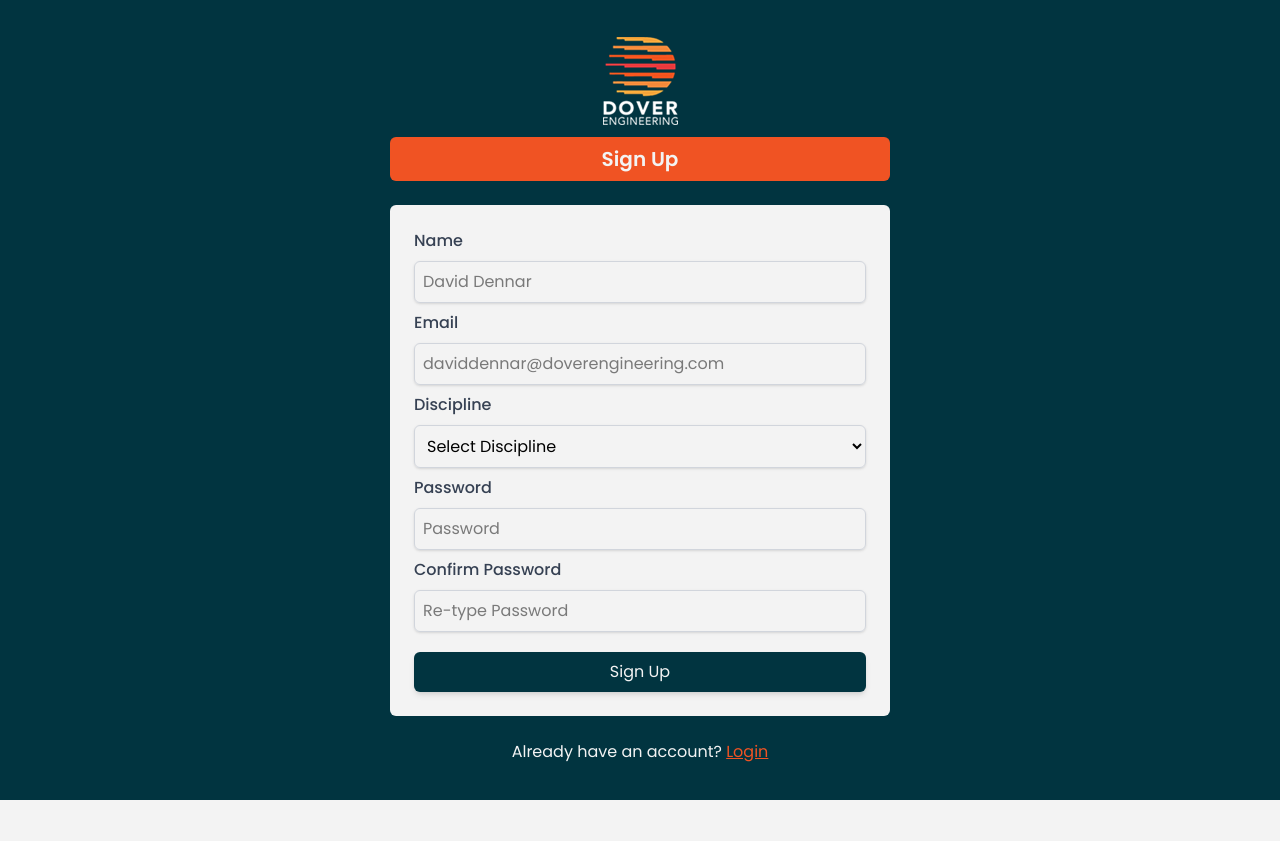
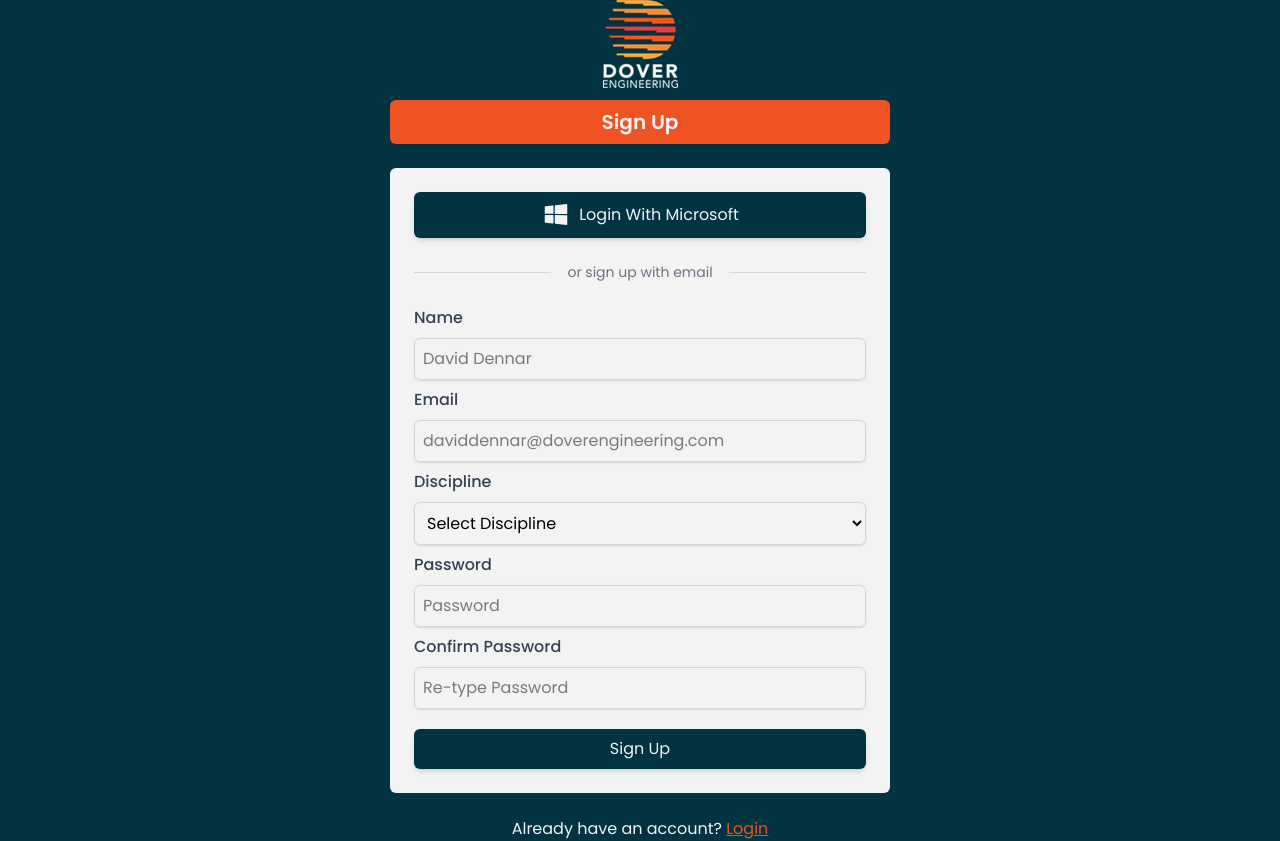
Before and after one commit to Dennardavid/Dover-Support, a Next.js app: page /signup in a window 1280 px wide. Before the commit the page ends 800 px from the top, so only its background shows below. Built offline with nearby package versions, Linux system fonts and the light colour scheme.

Commit message:
microsoftlogin button added

```diff
--- a/src/app/page.tsx
+++ b/src/app/page.tsx
@@ -6,6 +6,7 @@ import Link from "next/link";
 import { useState } from "react";
 import { toast } from "sonner";
 import { signIn } from "next-auth/react";
+import LoginButton from "@/components/ui/loginButton";
 import { loginValidation } from "@/lib/zodrules";
 
 export default function Home() {
@@ -62,14 +63,24 @@ export default function Home() {
       <div className="flex flex-col items-center justify-center gap-3 w-full max-w-[500px] text-center">
         <Image src={img.Logo} alt="Dover Logo" quality={100} priority={true} />
         <h1 className="font-semibold text-gray text-xl bg-orange w-full p-2 rounded-md">
-          Login
+          Sign In
         </h1>
       </div>
 
       <form
         onSubmit={handleSubmit}
-        className="bg-gray p-6 w-full max-w-[500px] rounded-md"
+        className="bg-gray px-6 py-7 w-full max-w-[500px] rounded-md"
       >
+        <LoginButton />
+
+        <div className="flex items-center my-6">
+          <hr className="flex-grow border-t border-gray-300" />
+          <span className="mx-4 text-gray-500 text-sm">
+            or sign in with email
+          </span>
+          <hr className="flex-grow border-t border-gray-300" />
+        </div>
+
         <label
           htmlFor="email"
           className="block text-base font-medium text-gray-700 my-2"
--- a/src/app/users/page.tsx
+++ b/src/app/users/page.tsx
@@ -1,17 +1,19 @@
 import PageHeader from "@/components/ui/pageheader";
 import Summary from "@/components/ui/dashboardsummary";
 import TicketsHistory from "@/components/ui/tickethistory";
-import { auth } from "@/auth";
+import { auth } from "../../auth";
 import { redirect } from "next/navigation";
 
 export default async function Home() {
   const session = await auth();
-  console.log("SESSION:", session);
+  // console.log("SESSION:", session);
 
   if (!session?.user) {
     return redirect("/");
   }
-
+  if (session.user) {
+    return redirect("/users");
+  }
   return (
     <>
       <PageHeader description="Dashboard" />
--- a/src/auth.ts
+++ b/src/auth.ts
@@ -3,9 +3,15 @@ import Credentials from "next-auth/providers/credentials";
 import bcrypt from "bcryptjs";
 import { prisma } from "@/lib/prisma";
 import { loginValidation } from "@/lib/zodrules";
+import MicrosoftEntraID from "next-auth/providers/microsoft-entra-id";
 
 export const { handlers, signIn, signOut, auth } = NextAuth({
   providers: [
+    MicrosoftEntraID({
+      clientId: process.env.AUTH_MICROSOFT_ENTRA_ID_ID,
+      clientSecret: process.env.AUTH_MICROSOFT_ENTRA_ID_SECRET,
+      issuer: `https://login.microsoftonline.com/${process.env.AUTH_MICROSOFT_ENTRA_ID_TENANT_ID}/v2.0`,
+    }),
     Credentials({
       credentials: {
         email: {},
--- a/src/components/signupform.tsx
+++ b/src/components/signupform.tsx
@@ -6,6 +6,7 @@ import Link from "next/link";
 import { useState } from "react";
 import { toast } from "sonner";
 import { SignUpValidation } from "@/lib/zodrules";
+import LoginButton from "@/components/ui/loginButton";
 
 export default function SignUp() {
   const [form, setForm] = useState({
@@ -88,6 +89,16 @@ export default function SignUp() {
         method="POST"
         className="bg-gray p-6 w-full max-w-[500px] rounded-md"
       >
+        <LoginButton />
+
+        <div className="flex items-center my-6">
+          <hr className="flex-grow border-t border-gray-300" />
+          <span className="mx-4 text-gray-500 text-sm">
+            or sign up with email
+          </span>
+          <hr className="flex-grow border-t border-gray-300" />
+        </div>
+
         <label
           htmlFor="name"
           className="block text-base font-medium text-gray-700 mb-2"
--- /dev/null
+++ b/src/components/ui/loginButton.tsx
@@ -0,0 +1,26 @@
+"use client";
+import { signIn } from "next-auth/react";
+import { useState } from "react";
+import { TiVendorMicrosoft } from "react-icons/ti";
+
+function LoginButton() {
+  const [isLoading, setIsLoading] = useState<boolean>(false);
+
+  const handleLogin = async () => {
+    setIsLoading(true);
+    await signIn("microsoft-entra-id");
+    setIsLoading(false);
+  };
+  return (
+    <button
+      onClick={() => handleLogin()}
+      className="bg-forestGreen text-gray w-full rounded-md p-2 hover:cursor-pointer shadow-md flex items-center justify-center gap-2"
+      disabled={isLoading}
+    >
+      <TiVendorMicrosoft size={30}/>
+      {isLoading ? "Signing in..." : "Login With Microsoft"}
+    </button>
+  );
+}
+
+export default LoginButton;
--- /dev/null
+++ b/src/middleware.ts
@@ -0,0 +1,38 @@
+import { auth } from "./auth";
+import { NextResponse } from "next/server";
+
+const protectedRoutes = ["/users", "/admin"];
+const authPageRoutes = ["/"];
+const apiAuthPrefix = "/api/auth";
+
+export default auth(async (req) => {
+  const { nextUrl } = req;
+  const authData = req.auth;
+  const isLoggedIn = !!req.auth;
+
+  const path = nextUrl.pathname;
+  const isApiAuthRoute = nextUrl.pathname.startsWith(apiAuthPrefix);
+  const isProtectedRoute = protectedRoutes.includes(path);
+  const isAuthPageRoute = authPageRoutes.includes(path);
+
+  console.log({ authData });
+
+  if (isApiAuthRoute) {
+    return NextResponse.next();
+  }
+
+  if (isProtectedRoute && !isLoggedIn) {
+    return NextResponse.redirect(new URL("/", req.nextUrl));
+  }
+
+  if (isLoggedIn && isAuthPageRoute) {
+    return NextResponse.redirect(new URL("/users", req.nextUrl));
+  }
+
+  return NextResponse.next();
+});
+
+// Optionally, don't invoke Middleware on some paths
+export const config = {
+  matcher: ["/((?!api|_next/static|_next/image|favicon.ico).*)"],
+};
```
